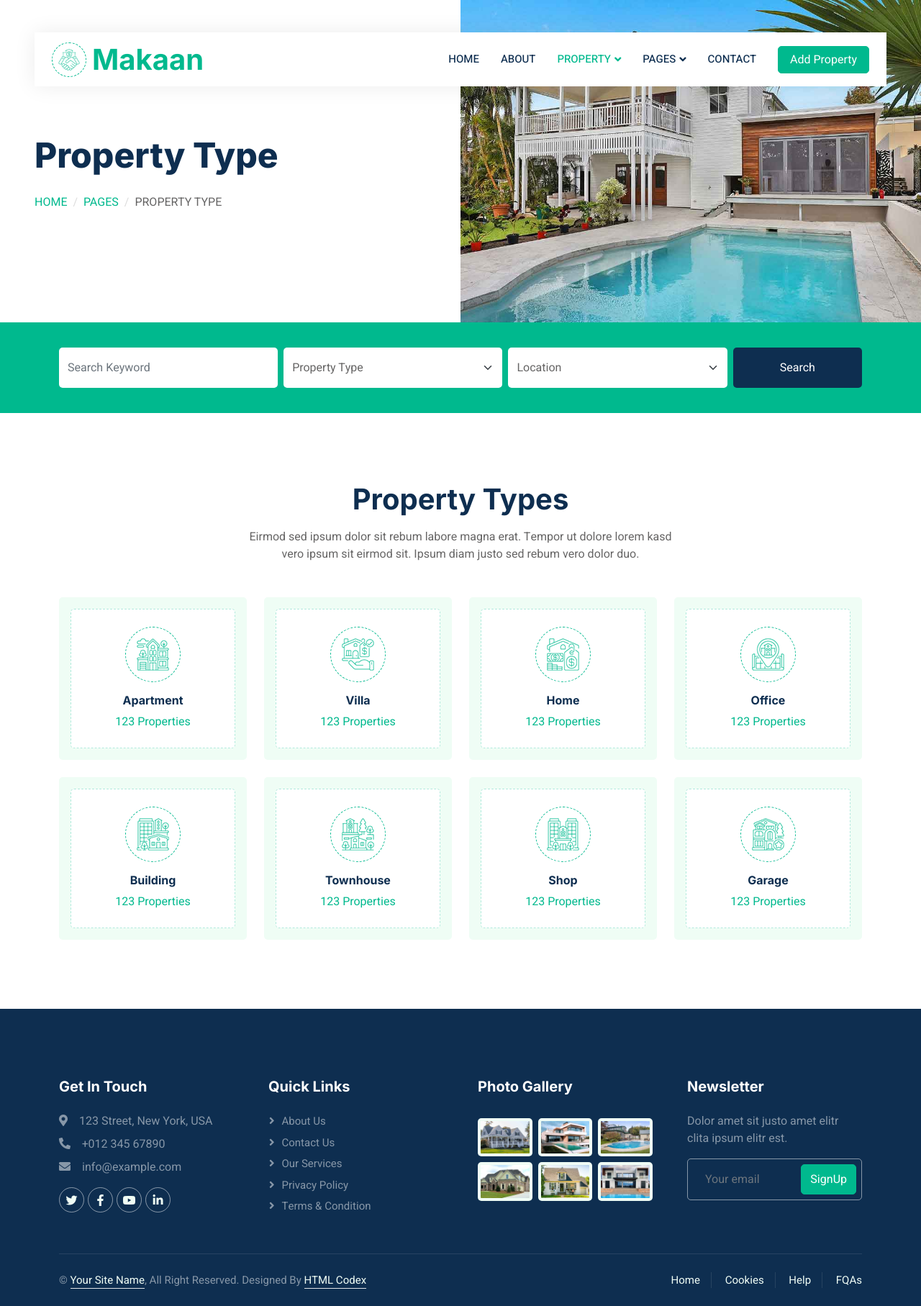
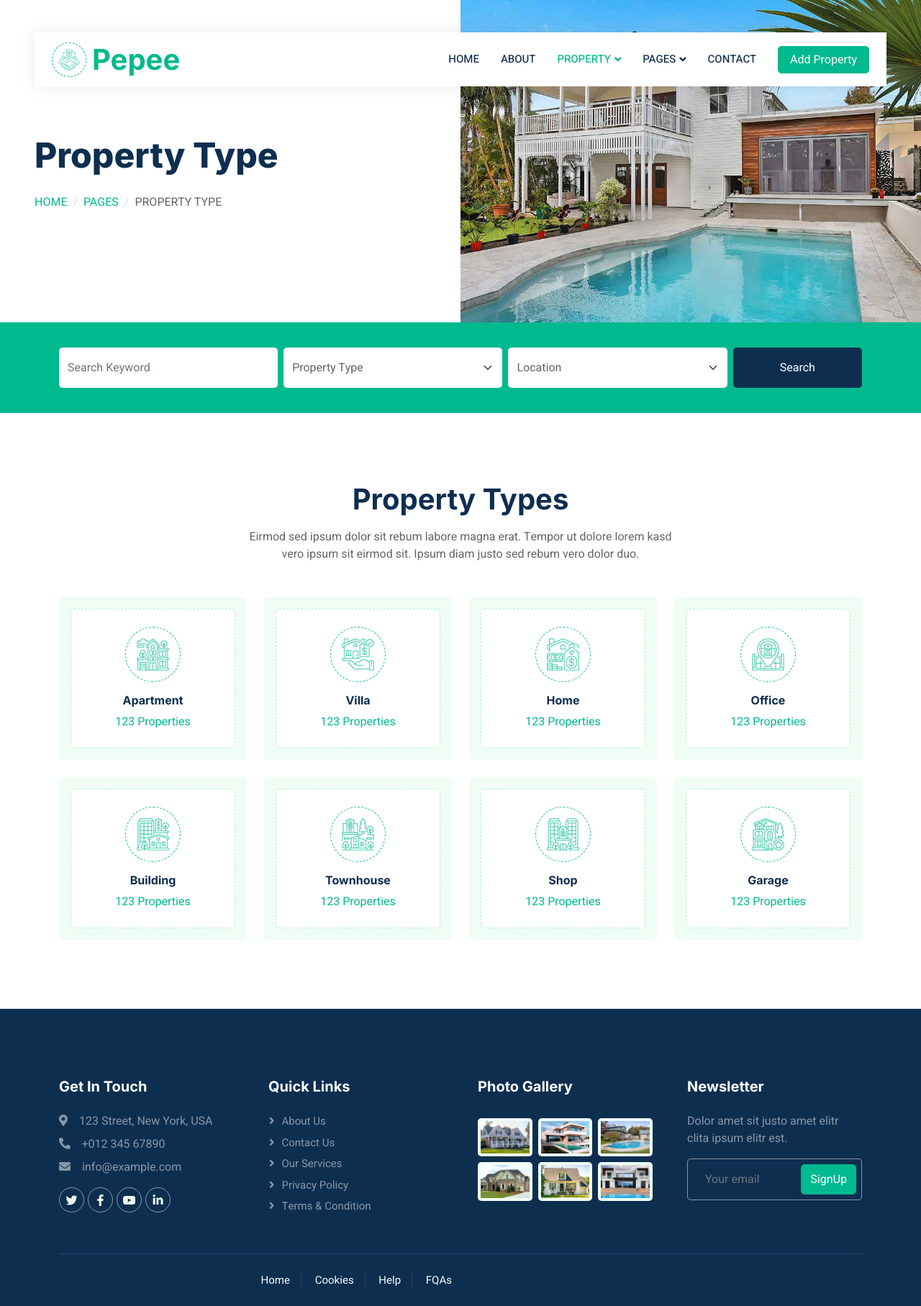
Before and after one commit to lilmicke/peppee, a plain HTML site: page property-type.html in a window 1280 px wide. Shown: the whole page at 72% size. Drawn offline with nearby package versions, Linux system fonts and the light colour scheme.

Commit message:
Update property-type.html

```diff
--- a/property-type.html
+++ b/property-type.html
@@ -3,7 +3,7 @@
 
 <head>
     <meta charset="utf-8">
-    <title>Makaan - Real Estate HTML Template</title>
+    <title>Pepee - Real Estate HTML Template</title>
     <meta content="width=device-width, initial-scale=1.0" name="viewport">
     <meta content="" name="keywords">
     <meta content="" name="description">
@@ -49,7 +49,7 @@
                     <div class="icon p-2 me-2">
                         <img class="img-fluid" src="img/icon-deal.png" alt="Icon" style="width: 30px; height: 30px;">
                     </div>
-                    <h1 class="m-0 text-primary">Makaan</h1>
+                    <h1 class="m-0 text-primary">Pepee</h1>
                 </a>
                 <button type="button" class="navbar-toggler" data-bs-toggle="collapse" data-bs-target="#navbarCollapse">
                     <span class="navbar-toggler-icon"></span>
@@ -301,12 +301,7 @@
             <div class="container">
                 <div class="copyright">
                     <div class="row">
-                        <div class="col-md-6 text-center text-md-start mb-3 mb-md-0">
-                            &copy; <a class="border-bottom" href="#">Your Site Name</a>, All Right Reserved.
 
-							<!--/*** This template is free as long as you keep the footer author’s credit link/attribution link/backlink. If you'd like to use the template without the footer author’s credit link/attribution link/backlink, you can purchase the Credit Removal License from "https://htmlcodex.com/credit-removal". Thank you for your support. ***/-->
-							Designed By <a class="border-bottom" href="https://htmlcodex.com">HTML Codex</a>
-                        </div>
                         <div class="col-md-6 text-center text-md-end">
                             <div class="footer-menu">
                                 <a href="">Home</a>
```
